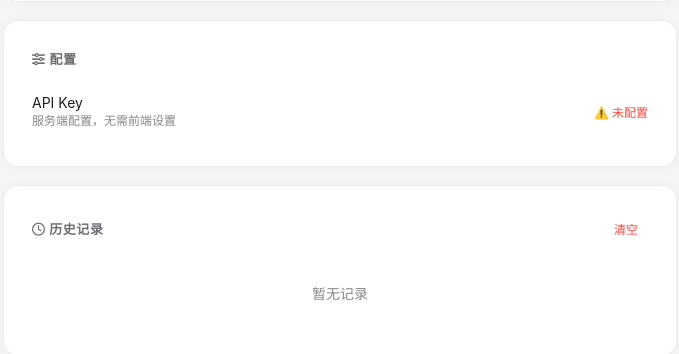
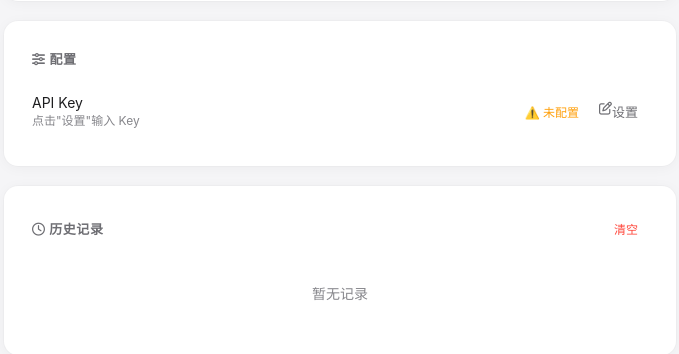
Before and after one commit to stevenliu0618/img-host, a FastAPI app: page /prompt-editor in a window 1280 px wide. Shown: the part 751-1105 px from the top of the page, without its empty margins (300-979 px from the left). Run offline with FastAPI, Linux system fonts and the light colour scheme.

Commit message:
feat: 新增运行时设置 API Key 功能
- server.py: 新增 /api/gpt/set-key 接口，Key 持久化到 /data/gpt_api_key.txt
- 优先级：环境变量 > 持久化文件 > 未配置
- 前端配置卡片增加设置按钮，展开 Key 输入框，保存后持久化到服务端
- 显示 Key 来源提示（环境变量/运行时设置/未配置）

```diff
--- a/server.py
+++ b/server.py
@@ -206,17 +206,57 @@ async def health():
 
 # ── GPT-Image-2 代理 API ──────────────────────────────────────────────────
 
-# 服务端 API Key（优先环境变量，启动时永久固定）
+# 服务端 API Key（优先环境变量 -> 持久化文件 -> 空）
 GPTIMAGE_API_KEY = os.environ.get("GPTIMAGE_API_KEY", "")
+GPTIMAGE_KEY_FILE = "/data/gpt_api_key.txt"
+
+
+def _load_gpt_key():
+    global GPTIMAGE_API_KEY
+    if GPTIMAGE_API_KEY:
+        return  # 环境变量优先级最高，不可覆盖
+    try:
+        k = Path(GPTIMAGE_KEY_FILE).read_text(encoding="utf-8").strip()
+        if k:
+            GPTIMAGE_API_KEY = k
+    except (FileNotFoundError, OSError):
+        pass
+
+
+def _save_gpt_key(key: str):
+    try:
+        Path(GPTIMAGE_KEY_FILE).parent.mkdir(parents=True, exist_ok=True)
+        Path(GPTIMAGE_KEY_FILE).write_text(key.strip(), encoding="utf-8")
+    except OSError:
+        pass  # 持久化失败不阻塞
+
+
+_load_gpt_key()
 
 
 @app.get("/api/gpt/status")
 async def gpt_status():
     """查询 API Key 配置状态（不暴露完整 Key）。"""
+    env_configured = bool(os.environ.get("GPTIMAGE_API_KEY", ""))
     return JSONResponse({
         "ready": bool(GPTIMAGE_API_KEY),
+        "env": env_configured,
         "keyHint": GPTIMAGE_API_KEY[:8] + "…" if GPTIMAGE_API_KEY else "",
     })
+
+
+@app.post("/api/gpt/set-key")
+async def gpt_set_key(body: dict):
+    """运行时设置 API Key（仅当未设环境变量时有效）。"""
+    if os.environ.get("GPTIMAGE_API_KEY", ""):
+        raise HTTPException(400, "环境变量已配置 API Key，不可运行时修改")
+    key = (body.get("key") or "").strip()
+    if not key:
+        raise HTTPException(400, "Key 不能为空")
+    global GPTIMAGE_API_KEY
+    GPTIMAGE_API_KEY = key
+    _save_gpt_key(key)
+    return JSONResponse({"ok": True, "keyHint": key[:8] + "…"})
 
 
 @app.post("/api/gpt/generate")
--- a/templates/prompt-editor.html
+++ b/templates/prompt-editor.html
@@ -407,12 +407,26 @@
   <!-- 配置状态 -->
   <div class="card">
     <div class="card-title"><i class="fa-solid fa-sliders" style="margin-right:4px;"></i>配置</div>
-    <div class="key-status">
+    <div class="key-status" id="keyConfigRow">
       <div>
         <div class="key-label">API Key</div>
-        <div class="key-hint">服务端配置，无需前端设置</div>
+        <div class="key-hint" id="keyHintText">服务端配置，无需前端设置</div>
       </div>
-      <span class="key-indicator" id="keyIndicator">检测中…</span>
+      <div style="display:flex;align-items:center;gap:10px;">
+        <span class="key-indicator" id="keyIndicator">检测中…</span>
+        <button class="btn-ghost" id="setKeyBtn" style="border:none;cursor:pointer;"><i class="fa-regular fa-pen-to-square"></i> 设置</button>
+      </div>
+    </div>
+    <!-- Key 输入行（默认隐藏） -->
+    <div id="keyInputRow" style="display:none;padding-top:12px;border-top:1px solid var(--border);">
+      <div style="display:flex;gap:8px;">
+        <input type="password" id="keyInput" placeholder="输入速创 API Key" style="flex:1;font-size:13px;padding:8px 10px;" />
+        <button class="btn-sm btn-sm-blue" id="keySaveBtn"><i class="fa-regular fa-floppy-disk"></i> 保存</button>
+        <button class="btn-sm btn-sm-ghost" id="keyCancelBtn">取消</button>
+      </div>
+      <div style="font-size:12px;color:var(--dim);margin-top:6px;">
+        Key 保存在服务器上，重启不丢失。<a href="https://api.wuyinkeji.com/user/key" target="_blank" style="color:var(--accent);">去速创控制台获取</a>
+      </div>
     </div>
   </div>
 
@@ -453,6 +467,12 @@
   const historyList = $('#historyList')
   const clearHistoryBtn = $('#clearHistoryBtn')
   const keyIndicator = $('#keyIndicator')
+  const setKeyBtn = $('#setKeyBtn')
+  const keyInputRow = $('#keyInputRow')
+  const keyInput = $('#keyInput')
+  const keySaveBtn = $('#keySaveBtn')
+  const keyCancelBtn = $('#keyCancelBtn')
+  const keyHintText = $('#keyHintText')
   const toast = $('#toast')
 
   // ── 状态 ──
@@ -618,14 +638,50 @@
       const r=await fetch('/api/gpt/status'); const d=await r.json()
       if (d.ready) {
         keyIndicator.textContent = '✓ 已配置'; keyIndicator.style.color = 'var(--green)'
+        keyHintText.textContent = 'Key: ' + d.keyHint
+        keyInputRow.style.display = 'none'
       } else {
-        keyIndicator.textContent = '⚠️ 未配置'; keyIndicator.style.color = 'var(--red)'
+        keyIndicator.textContent = d.env ? '⚠️ 环境变量未设置' : '⚠️ 未配置'
+        keyIndicator.style.color = 'var(--orange)'
+        keyHintText.textContent = '点击"设置"输入 Key'
+        if (d.env) {
+          setKeyBtn.style.display = 'none'
+          keyHintText.textContent = '请去 Zeabur 设置环境变量 GPTIMAGE_API_KEY'
+        } else {
+          setKeyBtn.style.display = 'inline-flex'
+        }
       }
     } catch {
       keyIndicator.textContent = '无法连接服务'; keyIndicator.style.color = 'var(--red)'
     }
   }
   fetchKeyStatus()
+
+  // ── API Key 运行时设置 ──
+  setKeyBtn.addEventListener('click', () => {
+    keyInputRow.style.display = 'block'
+    keyInput.focus()
+  })
+  keyCancelBtn.addEventListener('click', () => { keyInputRow.style.display = 'none'; keyInput.value = '' })
+  keySaveBtn.addEventListener('click', async () => {
+    const key = keyInput.value.trim()
+    if (!key) { showToast('请输入 API Key'); return }
+    try {
+      const r = await fetch('/api/gpt/set-key', {
+        method: 'POST',
+        headers: { 'Content-Type': 'application/json' },
+        body: JSON.stringify({ key })
+      })
+      const d = await r.json()
+      if (!r.ok) throw new Error(d.detail || d.msg || '设置失败')
+      showToast('API Key 已保存')
+      keyInput.value = ''
+      keyInputRow.style.display = 'none'
+      fetchKeyStatus()
+    } catch (e) {
+      showToast('设置失败: ' + e.message)
+    }
+  })
 
   // ── 生成 ──
   genBtn.addEventListener('click', async () => {
```
